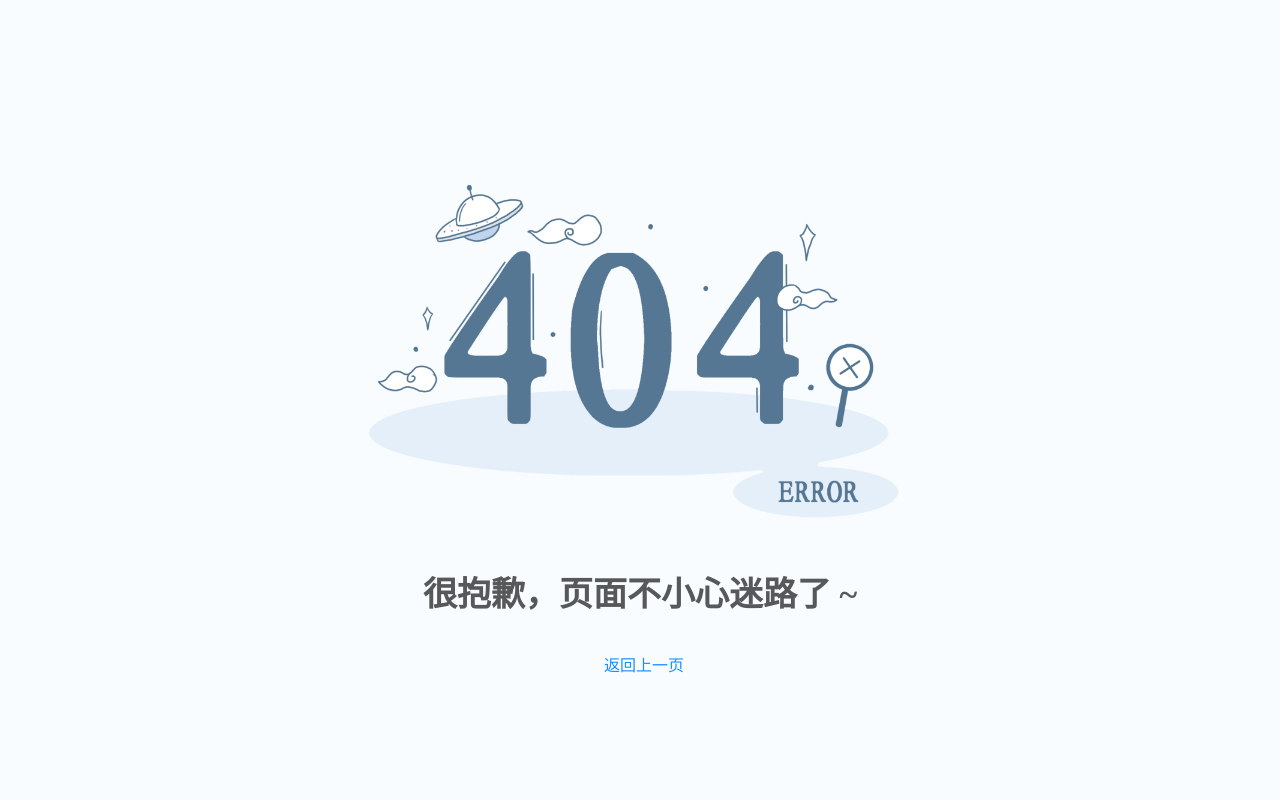
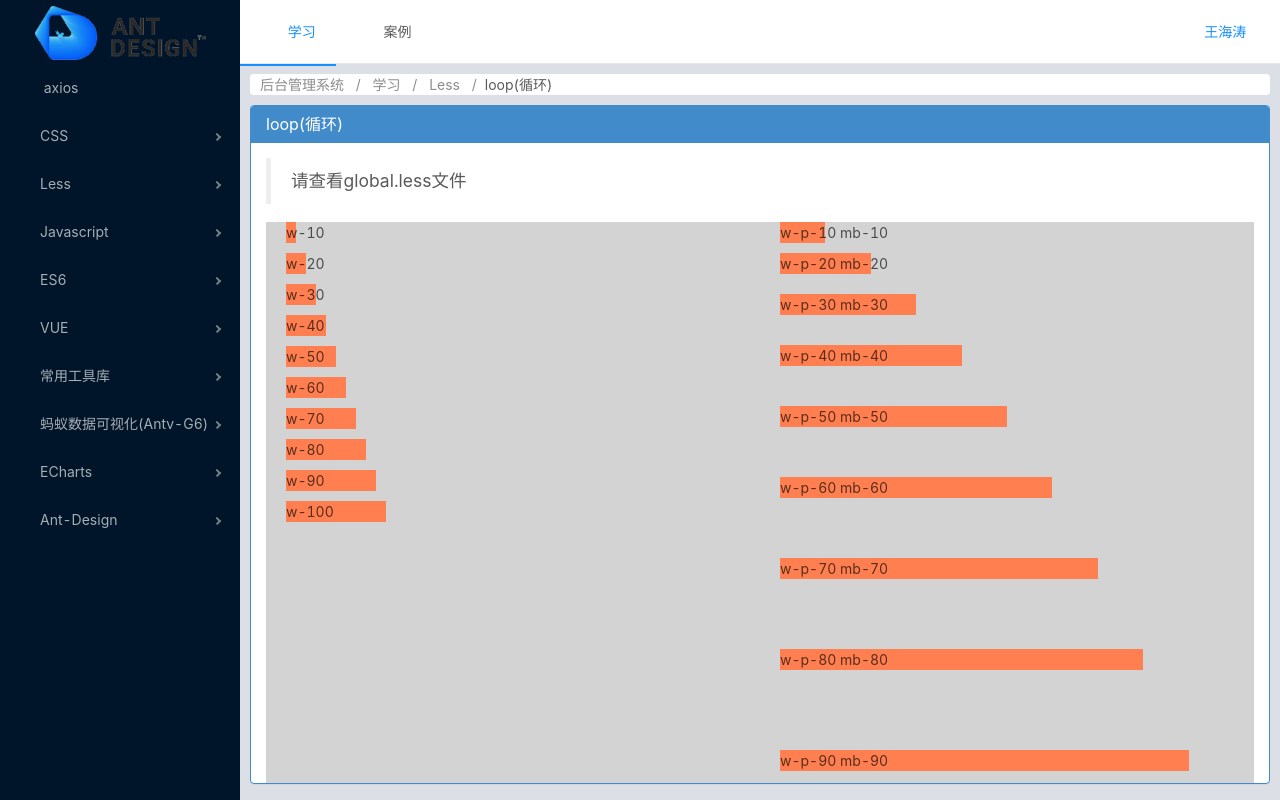
Before and after one commit to Cohen-Wang/Ant-Design-Workbench, a Vue app: page /workbench/study/less/loop in a window 1280 px wide. Before the commit this address led to /workbench/404. Built offline with nearby package versions, Linux system fonts and the light colour scheme; what vue-worker would draw is missing.

Commit message:
less - 学习

```diff
--- a/src/Style/global.less
+++ b/src/Style/global.less
@@ -14,6 +14,75 @@
 
 
 
+
+/* Less 循环出常用类名 */
+// @0px:0px; // 使用px单位时有个坑，必须采用+的方式，不然编译的不对
+@list:
+    2, 4, 5, 6, 8,
+    10, 12, 14, 16, 18,
+    20, 24,
+    30,
+    40, 48,
+    50,
+    60,
+    70,
+    80,
+    90,
+    100,
+    200, 240;
+
+.loop(@list);
+.loop(@list, @i: 1, @val: extract(@list, @i)) when (length(@list) >= @i) {
+
+  /* margin */
+  .mt-@{val} { margin-top: @val + 0px; }
+  .mr-@{val} { margin-right: @val + 0px; }
+  .mb-@{val} { margin-bottom: @val + 0px; }
+  .ml-@{val} { margin-left: @val + 0px; }
+
+  /* padding */
+  .pt-@{val} { padding-top: @val + 0px; }
+  .pr-@{val} { padding-right: @val + 0px; }
+  .pb-@{val} { padding-bottom: @val + 0px; }
+  .pl-@{val} { padding-left: @val + 0px; }
+
+  /* width */
+  .w-@{val} { width: @val + 0px; }
+  .w-p-@{val} { width: @val * 100% / 100 }
+
+  /* height */
+  .h-@{val} { height: @val + 0px; }
+  .h-p-@{val} { width: @val * 100% / 100 }
+
+  .loop(@list, (@i + 1));
+}
+
+/* 颜色 */
+@color-list:
+        red, pink,
+        green, greenyellow,
+        yellow, yellowgreen,
+        blue,
+        orange,
+        white, lightgray, darkgray,
+        black;
+.loop-color(@color-list);
+.loop-color(@list, @i: 1, @val: extract(@list, @i)) when (length(@list) >= @i) {
+  /* 背景 */
+  .bg-@{val} { background-color: @val; }
+
+  /* 字体 */
+  .font-@{val} { background-color: @val; }
+
+  .loop-color(@list, (@i + 1));
+}
+
+/* 混合 */
+.radius(@radius) {
+  -webkit-border-radius: @radius;
+  -moz-border-radius: @radius;
+  border-radius: @radius;
+}
 
 
 /* 修改浏览器滚动条 */
@@ -39,22 +108,7 @@
 }
 
 /* 布局 */
-.flex {
-  display: flex;
-}
+.d-flex { display: flex; }
 
-.w-240 {
-  width: 240px;
-}
-
-.flex-1 {
-  flex: 1;
-}
-
-.bg-yellow {
-  background-color: yellow;
-}
-
-.bg-orange {
-  background-color: orange;
-}
+.flex-group-0 { flex-grow: 0; }
+.flex-1 { flex: 1; }
--- a/src/router/index.js
+++ b/src/router/index.js
@@ -55,6 +55,16 @@ export const routes = [
                     { path: '/study/css/flex', name: 'flex', meta: {title: 'flex'}, component: () => import('@/views/Study/CSS/Flex.vue') },
                     { path: '/study/css/deep', name: 'deep', meta: {title: 'deep'}, component: () => import('@/views/Study/CSS/Deep.vue') },
                     { path: '/study/css/textOverflow', name: 'textOverflow', meta: {title: 'textOverflow'}, component: () => import('@/views/Study/CSS/TextOverflow.vue') },
+                ],
+            },
+            {
+                path: '/study/less',
+                name: 'less',
+                component: () => import('@/views/Study/Less/Index.vue'),
+                meta: {title: 'Less', icon: 'bulb'},
+                redirect: '/study/less/loop',
+                children: [
+                    { path: '/study/less/loop', name: 'loop', meta: {title: 'loop(循环)'}, component: () => import('@/views/Study/Less/Loop.vue') },
                 ],
             },
             {
--- a/src/views/Layout/Index.vue
+++ b/src/views/Layout/Index.vue
@@ -1,5 +1,5 @@
 <template>
-    <div class="flex">
+    <div class="d-flex">
         <!-- 左侧 -->
         <div class="w-240">
             <div class="logo">
@@ -11,7 +11,7 @@
             <layout-sidebar/>
         </div>
         <!-- 右侧 -->
-        <div class="flex-1 bg-orange">
+        <div class="flex-1">
             <LayoutContent>
                 <NavHeader slot="top"></NavHeader>
                 <router-view slot="content"></router-view>
--- a/src/views/Study/Ant-Design/Table.vue
+++ b/src/views/Study/Ant-Design/Table.vue
@@ -24,6 +24,7 @@
     </div>
 </template>
 <script>
+
     const columns = [
         {
             dataIndex: 'name',
@@ -79,13 +80,14 @@
     ];
 
     export default {
+        name: 'Table',
         data() {
             return {
                 data,
                 columns,
-            };
-        },
-    };
+            }
+        }
+    }
 </script>
 
 <style scoped>
--- /dev/null
+++ b/src/views/Study/Less/Index.vue
@@ -0,0 +1,13 @@
+<template>
+    <router-view></router-view>
+</template>
+
+<script>
+    export default {
+        name: "Index"
+    }
+</script>
+
+<style scoped>
+
+</style>
--- /dev/null
+++ b/src/views/Study/Less/Loop.vue
@@ -0,0 +1,59 @@
+<template>
+    <div class="panel panel-primary">
+        <div class="panel-heading">
+            <div class="panel-title">loop(循环)</div>
+        </div>
+        <div class="panel-body panel-body-box">
+            <blockquote>请查看global.less文件</blockquote>
+            <div class="d-flex bg-lightgray">
+                <div class="flex-group-0 w-p-50 pl-20 pr-20">
+                    <div class="content">
+                        <div class="w-10 mb-10">w-10</div>
+                        <div class="w-20 mb-10">w-20</div>
+                        <div class="w-30 mb-10">w-30</div>
+                        <div class="w-40 mb-10">w-40</div>
+                        <div class="w-50 mb-10">w-50</div>
+                        <div class="w-60 mb-10">w-60</div>
+                        <div class="w-70 mb-10">w-70</div>
+                        <div class="w-80 mb-10">w-80</div>
+                        <div class="w-90 mb-10">w-90</div>
+                        <div class="w-100 mb-10">w-100</div>
+                    </div>
+                </div>
+                <div class="flex-group-0 w-p-50 pl-20 pr-20">
+                    <div class="content">
+                        <div class="w-p-10 mb-10">w-p-10 mb-10</div>
+                        <div class="w-p-20 mb-20">w-p-20 mb-20</div>
+                        <div class="w-p-30 mb-30">w-p-30 mb-30</div>
+                        <div class="w-p-40 mb-40">w-p-40 mb-40</div>
+                        <div class="w-p-50 mb-50">w-p-50 mb-50</div>
+                        <div class="w-p-60 mb-60">w-p-60 mb-60</div>
+                        <div class="w-p-70 mb-70">w-p-70 mb-70</div>
+                        <div class="w-p-80 mb-80">w-p-80 mb-80</div>
+                        <div class="w-p-90 mb-90">w-p-90 mb-90</div>
+                        <div class="w-p-100 mb-100">w-p-100 mb-100</div>
+                    </div>
+                </div>
+            </div>
+        </div>
+    </div>
+</template>
+
+<script>
+    export default {
+        name: "Loop",
+
+    }
+</script>
+
+<style lang="less" scoped>
+
+    .content {
+        &>div {
+            background-color: coral;
+            white-space: nowrap;
+        }
+    }
+
+
+</style>
```
